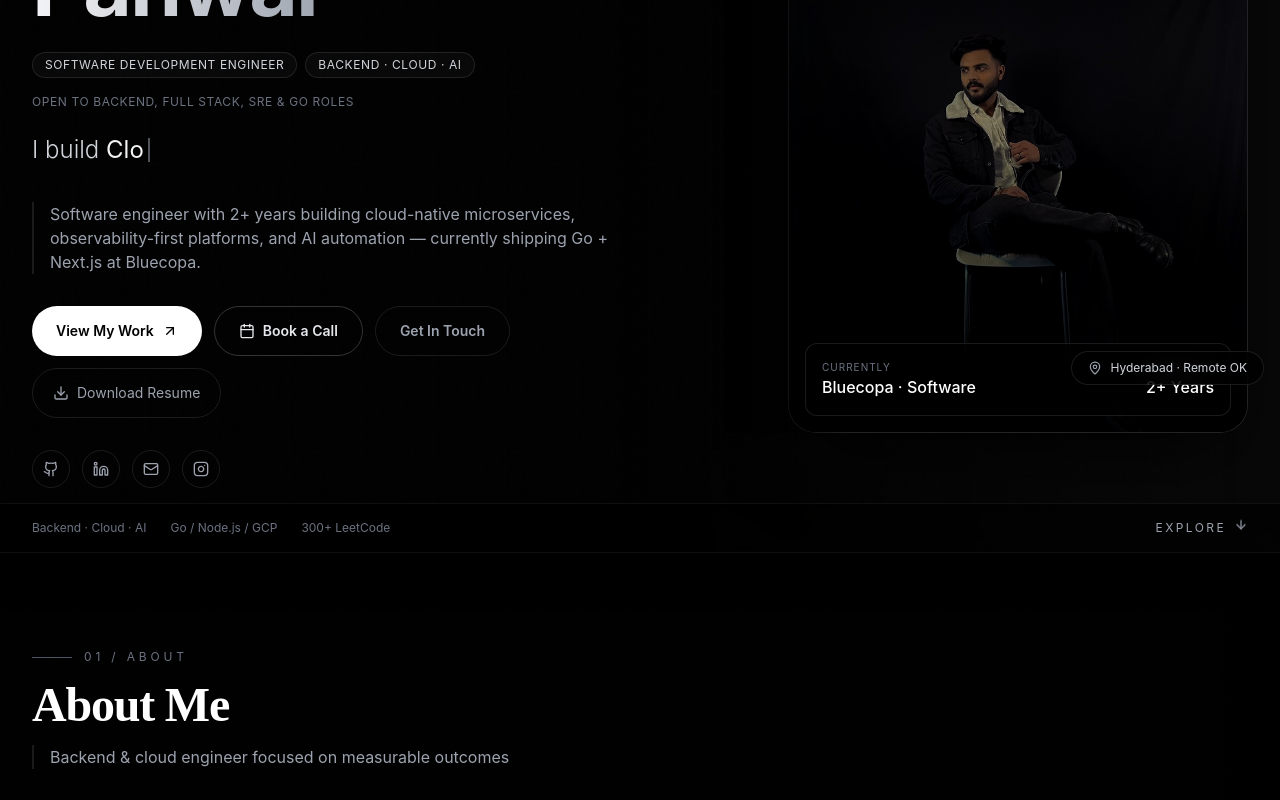
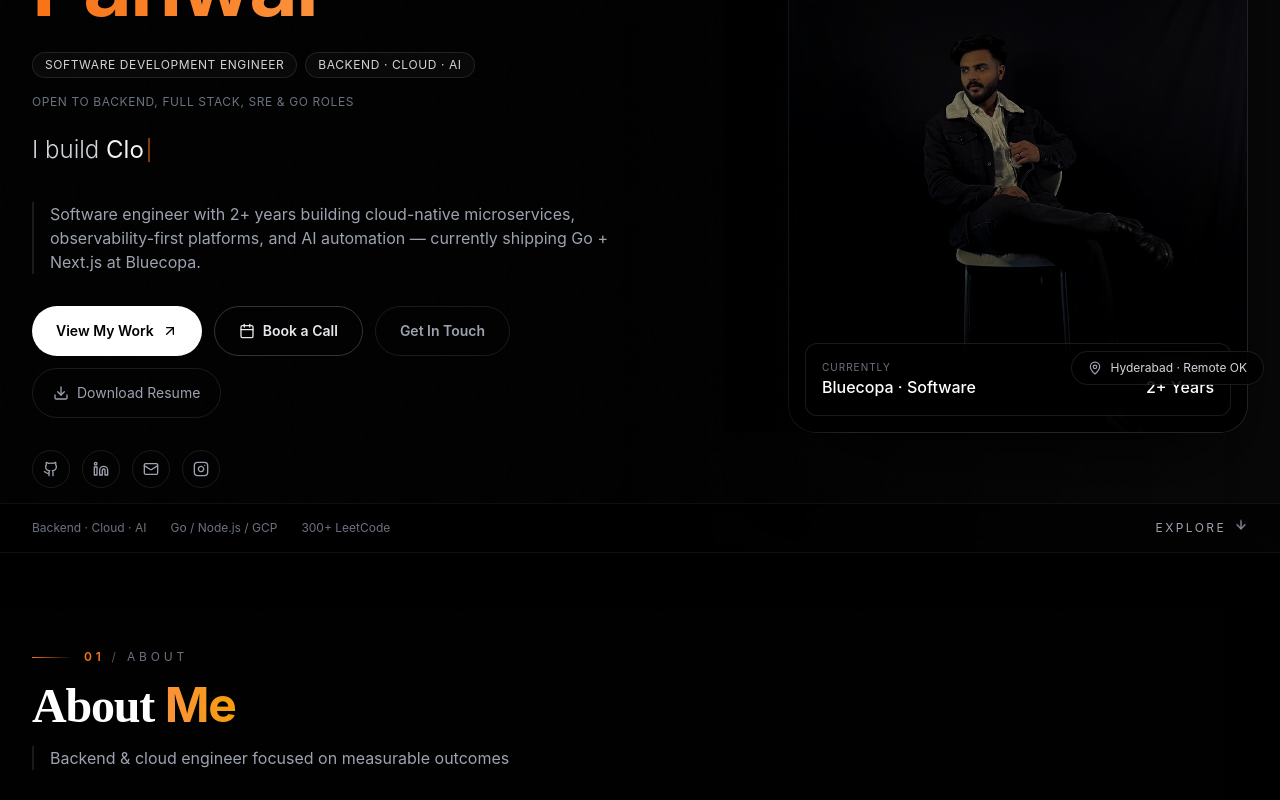
Before and after one commit to vishalpanwar416/Portfolio, a React (Create React App) app: page / in a window 1280 px wide. Shown: the part 340-1140 px from the top of the page. Built offline with nearby package versions, Linux system fonts and the light colour scheme; no server answers.

Commit message:
style: add vibrant orange-amber accents to key typography and interactive elements

```diff
--- a/src/Sections/Hero.jsx
+++ b/src/Sections/Hero.jsx
@@ -47,7 +47,7 @@ export default function Hero() {
             style={{ fontFamily: "'Playfair Display', serif" }}
           >
             <span className="block text-white">{personalInfo.name.first}</span>
-            <span className="block text-transparent bg-clip-text bg-gradient-to-r from-gray-100 via-gray-400 to-gray-600 mt-1">
+            <span className="block text-transparent bg-clip-text bg-gradient-to-r from-orange-500 via-orange-400 to-amber-500 mt-1">
               {personalInfo.name.last}
             </span>
           </motion.h1>
--- a/src/components/BackToTop.jsx
+++ b/src/components/BackToTop.jsx
@@ -40,7 +40,7 @@ export default function BackToTop() {
         >
           <ArrowUp className="w-6 h-6" />
           <motion.div
-            className="absolute inset-0 rounded-full bg-gradient-to-r from-gray-500/20 to-gray-400/20 opacity-0 group-hover:opacity-100 transition-opacity"
+            className="absolute inset-0 rounded-full bg-gradient-to-r from-orange-500/20 to-amber-500/20 opacity-0 group-hover:opacity-100 transition-opacity"
             initial={false}
           />
         </motion.button>
--- a/src/components/CodingStats.jsx
+++ b/src/components/CodingStats.jsx
@@ -62,10 +62,13 @@ export default function CodingStats({
     <div className="space-y-8">
       {/* Section Header */}
       <div className="text-center mb-12">
-        <h3 className="text-3xl md:text-4xl font-bold mb-3 bg-gradient-to-r from-white via-gray-300 to-gray-500 bg-clip-text text-transparent">
-          Coding Activity
+        <h3 className="text-3xl md:text-4xl font-bold mb-3 tracking-tight">
+          <span className="text-white">Coding </span>
+          <span className="text-transparent bg-clip-text bg-gradient-to-r from-orange-400 to-amber-500">
+            Activity
+          </span>
         </h3>
-        <div className="w-20 h-1 bg-gradient-to-r from-gray-600 via-gray-400 to-gray-600 mx-auto rounded-full"></div>
+        <div className="w-20 h-1 bg-gradient-to-r from-orange-500 via-amber-400 to-orange-500 mx-auto rounded-full"></div>
       </div>
 
       <div className="grid lg:grid-cols-2 gap-8">
--- a/src/components/ScrollProgress.jsx
+++ b/src/components/ScrollProgress.jsx
@@ -20,7 +20,7 @@ export default function ScrollProgress() {
 
   return (
     <motion.div
-      className="fixed top-0 left-0 h-0.5 bg-gradient-to-r from-gray-400 via-gray-300 to-gray-400 z-[9999]"
+      className="fixed top-0 left-0 h-0.5 bg-gradient-to-r from-orange-500 via-amber-400 to-orange-500 z-[9999]"
       style={{ width: `${scrollProgress}%` }}
       initial={{ width: 0 }}
     />
--- a/src/components/SectionHeader.jsx
+++ b/src/components/SectionHeader.jsx
@@ -1,6 +1,10 @@
 import { motion } from 'framer-motion'
 
 export default function SectionHeader({ label, title, subtitle, className = '' }) {
+  const words = title ? title.split(' ') : []
+  const lastWord = words.length > 0 ? words[words.length - 1] : ''
+  const otherWords = words.length > 1 ? words.slice(0, -1).join(' ') : ''
+
   return (
     <motion.div
       initial={{ opacity: 0, y: 20 }}
@@ -10,15 +14,30 @@ export default function SectionHeader({ label, title, subtitle, className = '' }
     >
       {label && (
         <div className="flex items-center gap-3 mb-4">
-          <span className="h-px w-10 bg-gray-600" />
-          <p className="text-[10px] sm:text-xs text-gray-500 uppercase tracking-[0.32em]">{label}</p>
+          <span className="h-px w-10 bg-gradient-to-r from-orange-500 to-transparent" />
+          <p className="text-[10px] sm:text-xs text-gray-500 uppercase tracking-[0.32em]">
+            {label.includes('/') ? (
+              <>
+                <span className="text-orange-500 font-semibold">{label.split('/')[0]}</span>
+                <span className="text-gray-600">/</span>
+                <span>{label.split('/')[1]}</span>
+              </>
+            ) : (
+              label
+            )}
+          </p>
         </div>
       )}
       <h2
-        className="font-serif-display text-3xl sm:text-4xl md:text-5xl font-bold text-white tracking-tight"
+        className="font-serif-display text-3xl sm:text-4xl md:text-5xl font-bold tracking-tight text-white"
         style={{ fontFamily: "'Playfair Display', serif" }}
       >
-        {title}
+        {otherWords ? `${otherWords} ` : ''}
+        {lastWord && (
+          <span className="text-transparent bg-clip-text bg-gradient-to-r from-orange-400 to-amber-500">
+            {lastWord}
+          </span>
+        )}
       </h2>
       {subtitle && (
         <p className="mt-4 text-sm sm:text-base text-gray-400 max-w-2xl leading-relaxed border-l-2 border-white/10 pl-4">
--- a/src/components/TypingAnimation.jsx
+++ b/src/components/TypingAnimation.jsx
@@ -42,7 +42,7 @@ export default function TypingAnimation({ texts, typingSpeed = 100, deletingSpee
   return (
     <span className="inline-flex items-center text-gray-100">
       {currentText}
-      <span className="ml-1 w-0.5 h-5 sm:h-6 bg-gray-400 animate-pulse" />
+      <span className="ml-1 w-0.5 h-5 sm:h-6 bg-orange-500 animate-pulse" />
     </span>
   )
 }
--- a/src/components/navbar.jsx
+++ b/src/components/navbar.jsx
@@ -119,7 +119,7 @@ export default function Navbar() {
 
                 {/* Underline animation */}
                 <motion.div
-                  className="absolute bottom-0 left-1/2 w-0 h-0.5 bg-gradient-to-r from-gray-500 via-white to-gray-500 rounded-full"
+                  className="absolute bottom-0 left-1/2 w-0 h-0.5 bg-gradient-to-r from-orange-500 via-amber-400 to-orange-500 rounded-full"
                   initial={{ width: 0, x: "-50%" }}
                   whileHover={{ width: "80%", x: "-50%" }}
                   transition={{ duration: 0.3 }}
@@ -233,9 +233,9 @@ export default function Navbar() {
                         <span>{item.name}</span>
                         <ChevronRight size={18} className="opacity-60 group-hover:opacity-100 transition-opacity duration-300" />
                       </div>
-                      {/* Left border indicator - Monochromatic */}
+                      {/* Left border indicator - Accent Orange */}
                       <motion.div
-                        className="absolute left-0 top-1/2 w-1 h-0 bg-gradient-to-b from-gray-800 to-black rounded-r-full"
+                        className="absolute left-0 top-1/2 w-1 h-0 bg-gradient-to-b from-orange-500 to-amber-500 rounded-r-full"
                         initial={{ height: 0, y: "-50%" }}
                         whileHover={{ height: "80%", y: "-50%" }}
                         transition={{ duration: 0.3 }}
```
